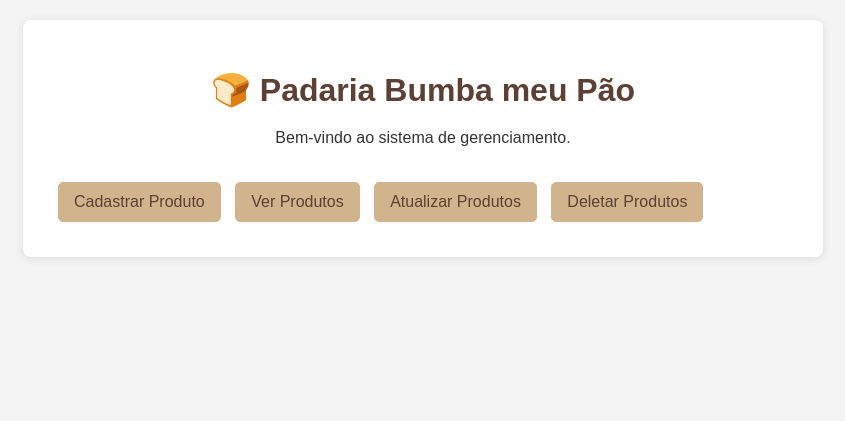
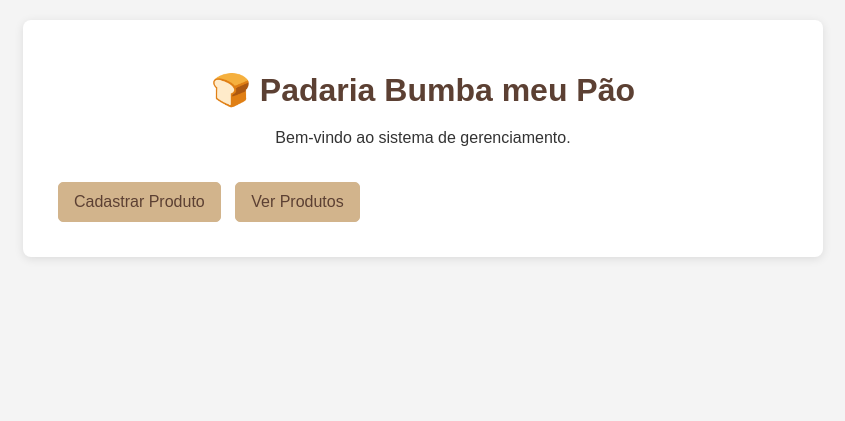
Before and after one commit to andrielrib/atividade_padaria, a PHP site: page / in a window 1280 px wide. Shown: the top 421 px of the page, without its empty margins (217-1062 px from the left). Run offline with PHP 8.4, Linux system fonts and the light colour scheme.

Commit message:
add - tudo pronto

```diff
--- a/index.php
+++ b/index.php
@@ -2,7 +2,7 @@
 <head>
 <meta charset="UTF-8">
 <title>Padaria Bumba meu Pão</title>
-<link rel="stylesheet" type="text/css" href="../style/style.css">
+<link rel="stylesheet" type="text/css" href="style/style.css">
 </head>
 <body>
 
@@ -12,8 +12,8 @@
 
     <a class="btn" href="php/create.php">Cadastrar Produto</a>
     <a class="btn" href="php/read.php">Ver Produtos</a>
-    <a class="btn" href="php/update.php">Atualizar Produtos</a>
-    <a class="btn" href="php/delete.php">Deletar Produtos</a>
+
+
 
 </div>
 
--- a/php/create.php
+++ b/php/create.php
@@ -57,7 +57,8 @@ $msg = "";
         <label for="quantidade">Quantidade:</label>
         <input type="number" id="quantidade" name="quantidade" required>
 
-
+        <label for="id_usuario">ID Usuário:</label>
+        <input type="number" id="id_usuario" name="id_usuario" required>
 
         <button type="submit">Salvar</button>
     </form>
```
